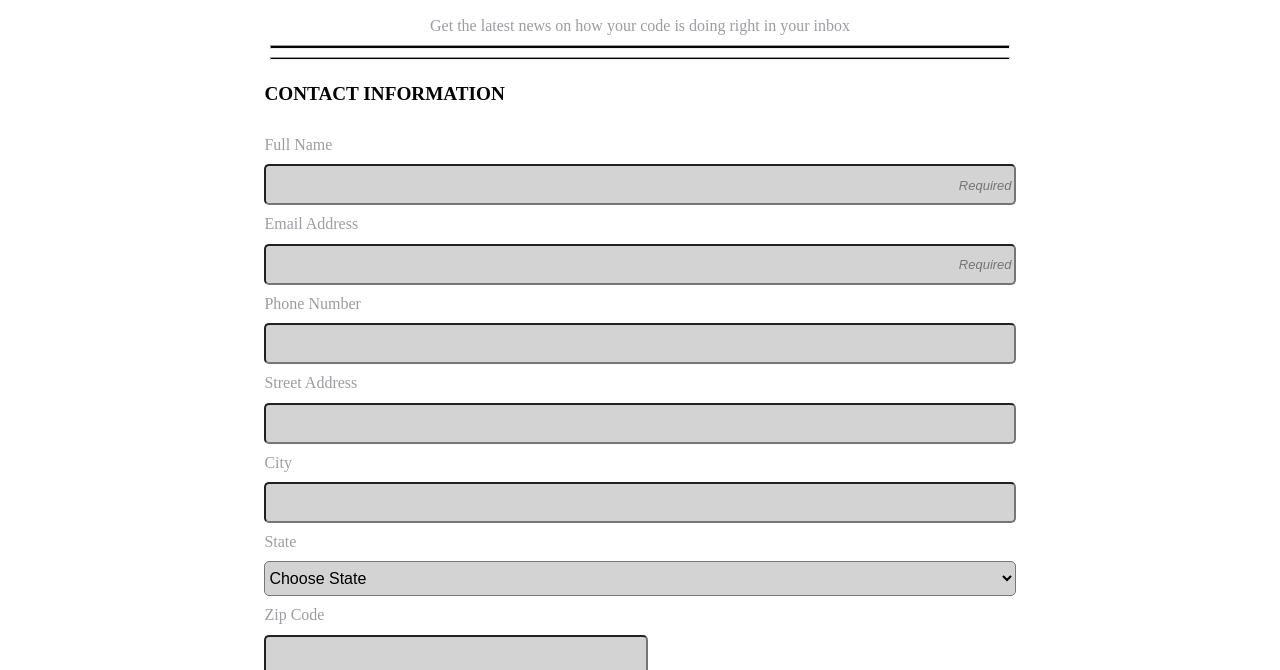
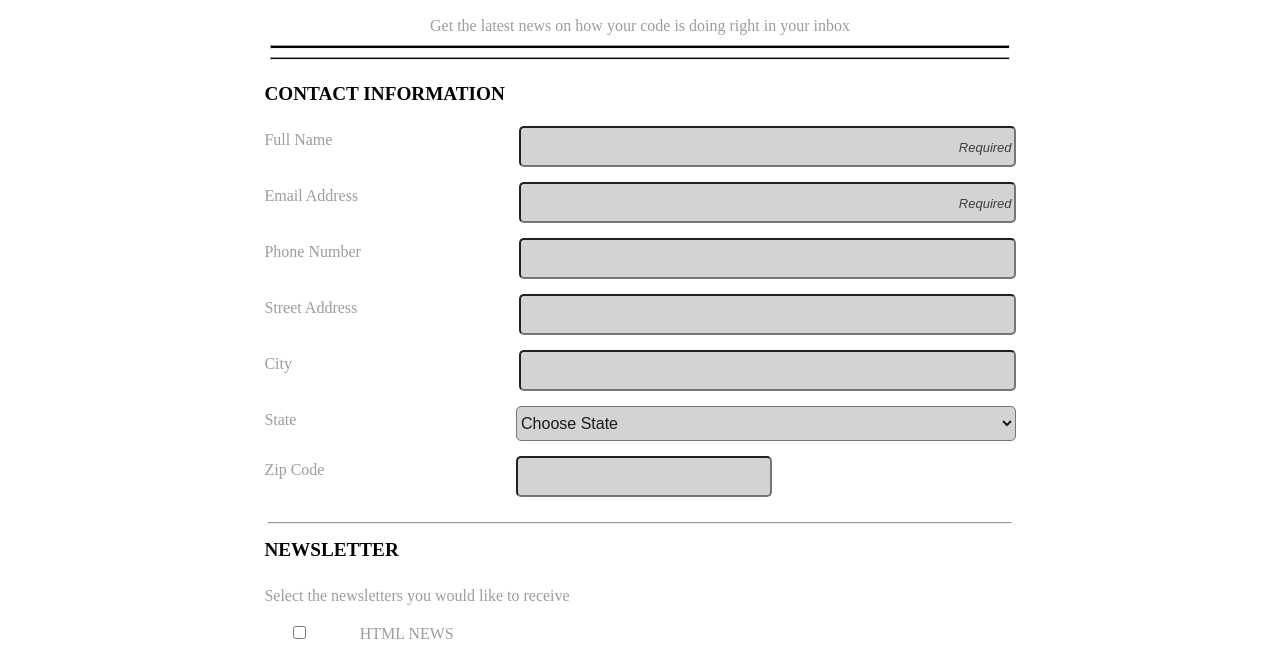
Before and after one commit to DavidL22/techdegree-project-3, a plain HTML site: page index.html in a window 1280 px wide. Shown: the part 118-788 px from the top of the page. Drawn offline with Linux system fonts and the light colour scheme; a web font is replaced by a local one.

Commit message:
made corrections for media query@768px

```diff
--- a/css/styles.css
+++ b/css/styles.css
@@ -37,22 +37,24 @@ label {
 
 input, select {
   width:100%;
+  color:#1b1a1a;
   }
 
 option[value="state"]{
-  color:#9c9ca2;
+  color:#d4d2d2;
 }
 
 .bdr-design {
   border-radius: 5px;
   height:35px;
-  background: lightgray;
+  background: #d4d2d2;
 }
 
 ::placeholder{
   font-style:italic;
   text-align:right;
   font-size:small;
+  color:#413e3e;
 }
 
 
@@ -174,6 +176,10 @@ option[value="state"]{
   font-weight: bold;
 }
 
+input[type="radio"]:checked+label{
+  font-weight:bold;
+}
+
 
 input[type="button"],
 input[type="radio"]
@@ -240,7 +246,6 @@ textarea:focus {
   margin:0 auto;
 }
 
-
 .line-separation{
   width:64%;
   margin:0 auto;
@@ -257,13 +262,39 @@ textarea:focus {
   margin:0 auto;
  }
 
+ label {
+    width: 30%;
+    margin-top: 5px;
+  }
+
+  input, select {
+    width: 65%;
+    margin-bottom: 15px;
+}
+
+#state{
+  width:66.5%;
+}
+
+label[for="zip-code"] {
+    width: 33.5%;
+}
+
+#zip-code {
+    width: 33%;
+    margin: 0 auto;
+    margin-left: 0px;
+}
+
  .thin-line-bottom{
-  width:59%;
+  width:58%;
   margin: 0 auto;
+  margin-top:15px;
  }
 
  .contact-infobottom {
     margin-left:20%;
+    margin-top:15px;
     color:#050404;
 }
  .flex-containerbottom{
@@ -271,6 +302,10 @@ textarea:focus {
   flex-wrap:wrap;
   width:60%;
   margin:0 auto;
+ }
+
+ .news-intro{
+  width:75%;
  }
 
   .news-checkbox {
--- a/index.html
+++ b/index.html
@@ -40,7 +40,7 @@
 					        <input class="bdr-design" type="text" id="city" name="user_city">
 					        <label for="state">State</label>
 					        <select class="bdr-design" id="state" name="user_state">
-					        	<option value="state" selected disabled>Choose State</option>
+					        	<option value="state">Choose State</option>
 					        	<option value="CA">California</option>
 					        	<option value="CT">Connecticut</option>
 					        	<option value="CO">Colorado</option>
@@ -65,8 +65,8 @@
 			        			<div class="newsletter-type">
 					        		<label class="newsform"> Newsletter format</label>
 					        			<div class="radio-circle">
-							        		<input type="radio" id="html-format" name="user_htmlnewsletter" value="html-format"><label for="html-format">html</label><br><br>
-							        		<input type="radio" id="plaintext-format" name="user_plaintext-radio" value="plaintext-format"><label for="plaintext-format">plaintext</label><br><br>
+							        		<input type="radio" id="html-format" name="user_newsletter" value="html-format"><label for="html-format">html</label><br><br>
+							        		<input type="radio" id="plaintext-format" name="user_newsletter" value="plaintext-format"><label for="plaintext-format">plaintext</label><br><br>
 						        		</div>
 						        </div>
 						        <div class="others">
```
